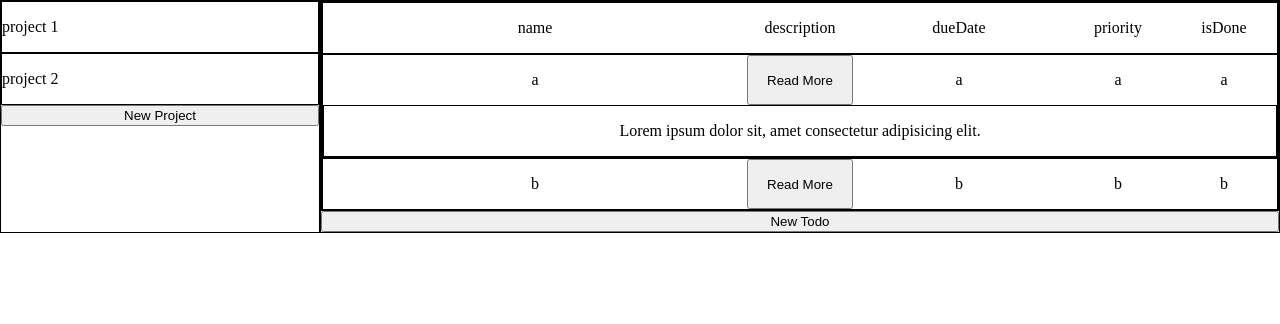
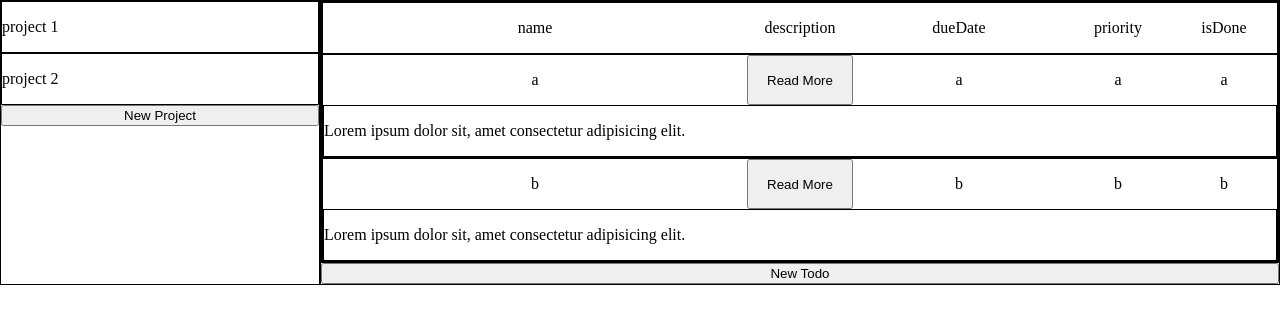
Before and after one commit to ehrelevant/todo-list, a website built with webpack: page dist/index.html in a window 1280 px wide. Built offline with nearby package versions, Linux system fonts and the light colour scheme.

Commit message:
change description text alignment

```diff
--- a/dist/index.html
+++ b/dist/index.html
@@ -50,6 +50,9 @@
                     <p>b</p>
                     <p>b</p>
                     <p>b</p>
+                    <div class="todo-desc hidden">
+                        <p>Lorem ipsum dolor sit, amet consectetur adipisicing elit.</p>
+                    </div>
                 </div>
             </div>
             <button id="new_todo">New Todo</button>
--- a/dist/style.css
+++ b/dist/style.css
@@ -32,7 +32,7 @@ div, section {
     text-align: center;
 }
 
-.task-name {
+.task-name, .todo-desc p {
     text-align: left;
 }
 
```
